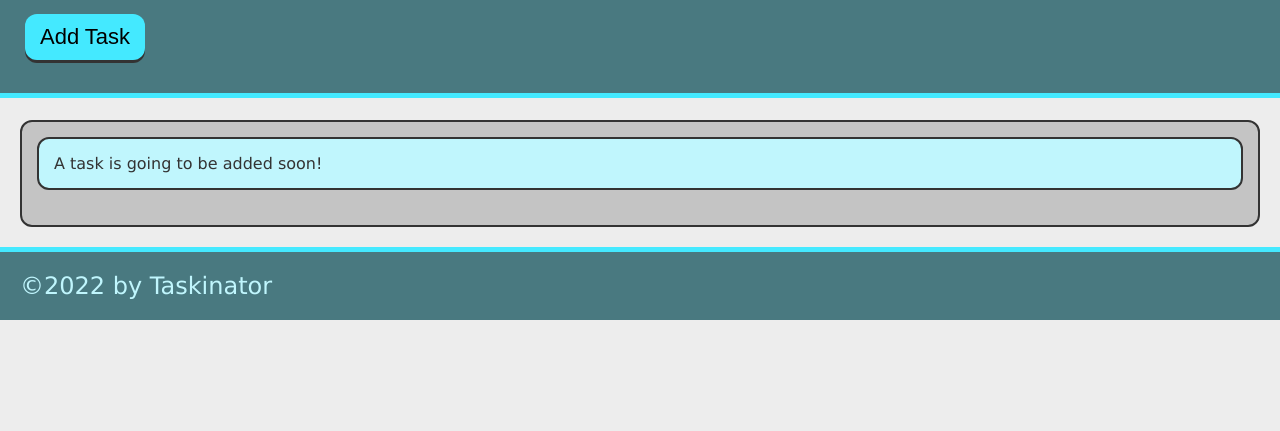
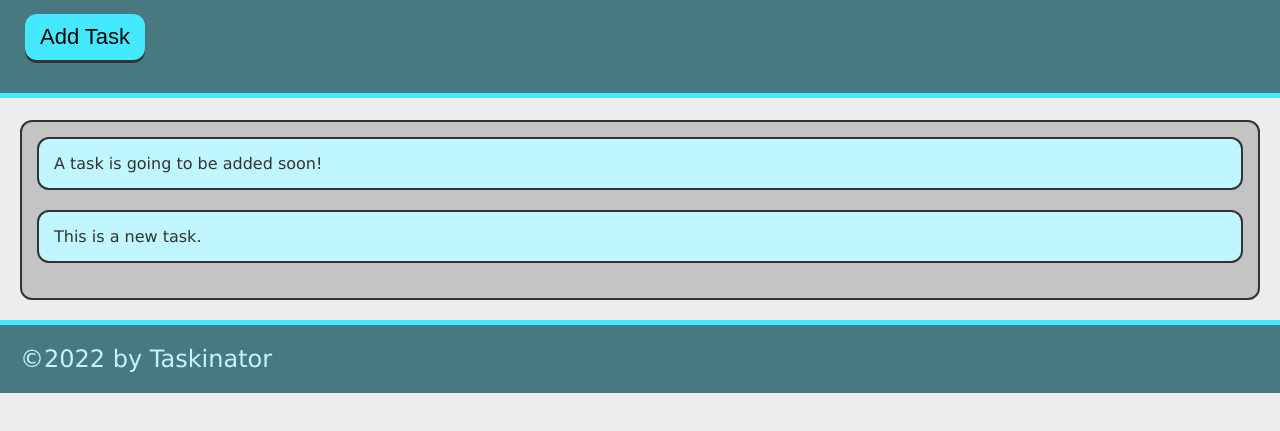
Before and after one commit to gc831/taskinator, a plain HTML site: page index.html in a window 1280 px wide. Both pictures are taken after a click on the button "Add Task". Shown: the part 115-546 px from the top of the page. Drawn offline with Linux system fonts and the light colour scheme.

Commit message:
add ability to add task

```diff
--- a/assets/js/script.js
+++ b/assets/js/script.js
@@ -0,0 +1,11 @@
+var buttonE1 = document.querySelector("#save-task");
+var tasksToDoE1 = document.querySelector("#tasks-to-do");
+
+var createTaskHandler = function() {
+    var listenItemE1 = document.createElement("li");
+    listenItemE1.className = "task-item";
+    listenItemE1.textContent = "This is a new task.";
+    tasksToDoE1.appendChild(listenItemE1);
+};
+
+buttonE1.addEventListener("click", createTaskHandler);
--- a/index.html
+++ b/index.html
@@ -17,14 +17,14 @@
             Click the button below to add a new task!
         </p>
 
-        <button class="btn">Add Task</button>
+        <button class="btn" id="save-task">Add Task</button>
     </header>
 
     <main>
         <section class="task-list-wrapper">
             <h2 class="list-title"></h2>
 
-            <ul class="task-list">
+            <ul class="task-list" id="tasks-to-do">
                 <li class="task-item">A task is going to be added soon!</li>
             </ul>
         </section>
```
